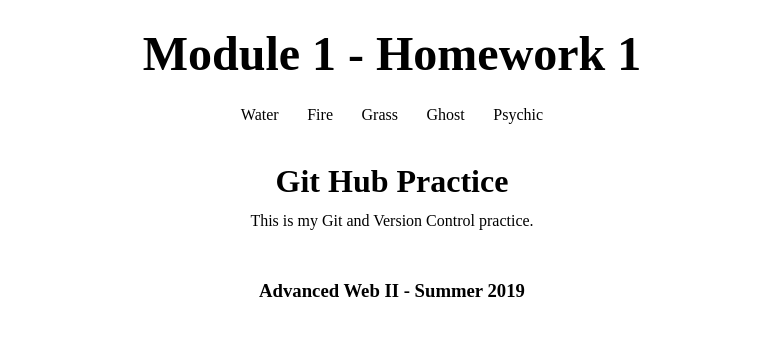
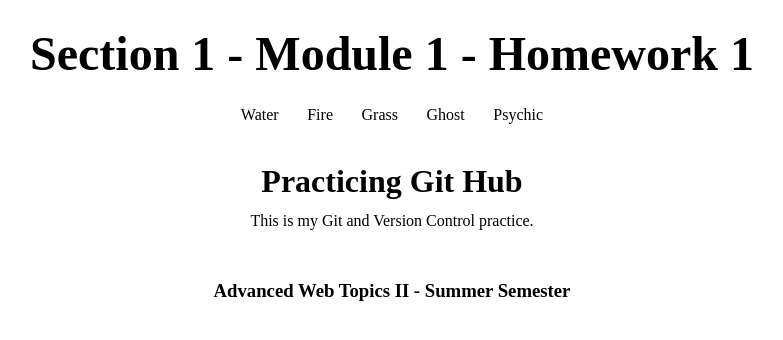
Before and after one commit to kmknisely/m1-hw1-knisely-kenney, a plain HTML site: page index.html in a window 1280 px wide. Shown: the whole page, without its empty margins (248-1031 px from the left). Drawn offline with Linux system fonts and the light colour scheme.

Commit message:
text changes to content test branch

```diff
--- a/index.html
+++ b/index.html
@@ -17,7 +17,7 @@
 	<body>
 
     <header>
-      <h1> Module 1 - Homework 1 </h1>
+      <h1> Section 1 - Module 1 - Homework 1 </h1>
     </header>
 
     <nav>
@@ -31,14 +31,14 @@
     </nav>
 
     <main>
-      <h2> Git Hub Practice </h2>
+      <h2> Practicing Git Hub </h2>
 
       <p> This is my Git and Version Control practice. </p>
 
     </main>
 
     <footer>
-      <h3> Advanced Web II - Summer 2019 </h3>
+      <h3> Advanced Web Topics II - Summer Semester </h3>
     </footer>
 
 
```
